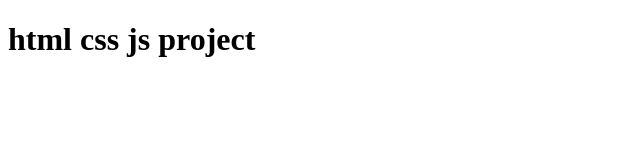
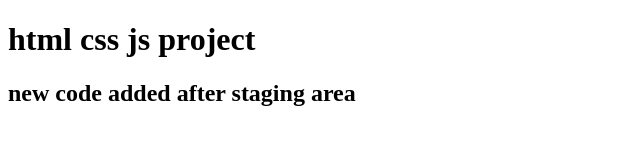
Before and after one commit to Sanjupaul80883/JAVASCRIPT_CODE_2.0, a plain HTML site: page index.html in a window 1280 px wide. Shown: the whole page, without its empty margins (0-640 px from the left). Drawn offline with Linux system fonts and the light colour scheme.

Commit message:
second commit

```diff
--- a/index.html
+++ b/index.html
@@ -8,7 +8,7 @@
 </head>
 <body>
     <h1>html css js project
-
+        <h2>new code added after staging area</h2>
     </h1>
 
 </body>
--- a/script.js
+++ b/script.js
@@ -0,0 +1 @@
+console.log("Sanju Paul")
--- a/style.css
+++ b/style.css
@@ -0,0 +1,3 @@
+*body{
+
+}
```
